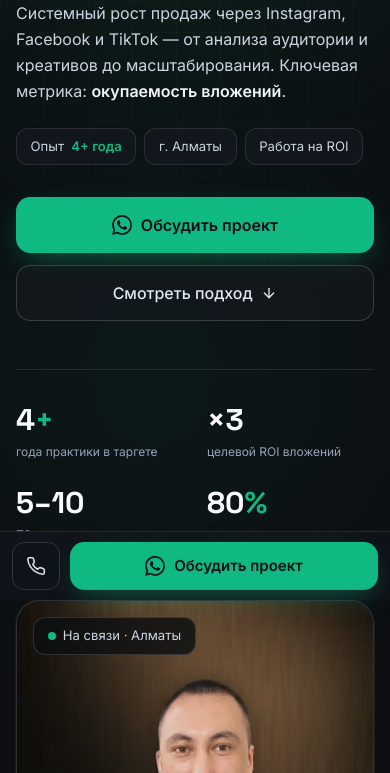
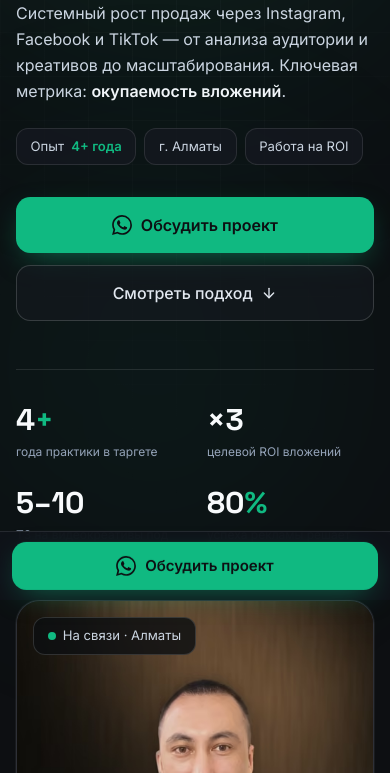
Before and after one commit to Nutamy/Azamat_Targetolog, a plain HTML site: page v1.html in a window 390 px wide. Shown: the part 320-1093 px from the top of the page. Drawn offline with Linux system fonts and the light colour scheme.

Commit message:
Remove phone button from v1 mobile contact bar
Drop the tel: link from the fixed mobile bar in v1.html; inside the theme-switcher iframe it navigated the frame to an error page
WhatsApp CTA now spans the full bar width

```diff
--- a/v1.html
+++ b/v1.html
@@ -675,10 +675,6 @@
 <!-- ═══════════ МОБИЛЬНАЯ ПЛАШКА (быстрая связь) ═══════════ -->
 <aside id="mobileBar" aria-label="Быстрая связь" class="fixed inset-x-0 bottom-0 z-50 md:hidden" style="padding-bottom:env(safe-area-inset-bottom)">
   <div class="flex items-center gap-2.5 border-t border-white/10 bg-[#10131A]/95 px-3 py-2.5 backdrop-blur-lg">
-    <a href="tel:+77029992938" aria-label="Позвонить: +7 702 999 29 38"
-       class="grid h-12 w-12 flex-none place-items-center rounded-xl border border-white/15 text-slate-200 transition-colors active:bg-white/10">
-      <svg class="h-5 w-5" viewBox="0 0 24 24" fill="none" stroke="currentColor" stroke-width="1.8" stroke-linecap="round" stroke-linejoin="round" aria-hidden="true"><path d="M22 16.92v3a2 2 0 0 1-2.18 2 19.79 19.79 0 0 1-8.63-3.07 19.5 19.5 0 0 1-6-6 19.79 19.79 0 0 1-3.07-8.67A2 2 0 0 1 4.11 2h3a2 2 0 0 1 2 1.72 12.84 12.84 0 0 0 .7 2.81 2 2 0 0 1-.45 2.11L8.09 9.91a16 16 0 0 0 6 6l1.27-1.27a2 2 0 0 1 2.11-.45 12.84 12.84 0 0 0 2.81.7A2 2 0 0 1 22 16.92z"/></svg>
-    </a>
     <a data-wa href="https://wa.me/77029992938" target="_blank" rel="noopener" class="btn-primary h-12 flex-1 px-4 text-[15px]">
       <svg class="h-5 w-5" viewBox="0 0 24 24" fill="currentColor" aria-hidden="true"><path d="M17.472 14.382c-.297-.149-1.758-.867-2.03-.967-.273-.099-.471-.148-.67.15-.197.297-.767.966-.94 1.164-.173.199-.347.223-.644.075-.297-.15-1.255-.463-2.39-1.475-.883-.788-1.48-1.761-1.653-2.059-.173-.297-.018-.458.13-.606.134-.133.297-.347.446-.52.149-.174.198-.298.297-.497.1-.198.05-.371-.025-.52-.075-.149-.669-1.612-.916-2.207-.242-.579-.487-.5-.669-.51-.173-.008-.371-.01-.57-.01-.198 0-.52.074-.792.372-.272.297-1.04 1.016-1.04 2.479 0 1.462 1.065 2.875 1.213 3.074.149.198 2.096 3.2 5.077 4.487.709.306 1.262.489 1.694.625.712.227 1.36.195 1.871.118.571-.085 1.758-.719 2.006-1.413.248-.694.248-1.289.173-1.413-.074-.124-.272-.198-.57-.347m-5.421 7.403h-.004a9.87 9.87 0 01-5.031-1.378l-.361-.214-3.741.982.998-3.648-.235-.374a9.86 9.86 0 01-1.51-5.26c.001-5.45 4.436-9.884 9.888-9.884 2.64 0 5.122 1.03 6.988 2.898a9.825 9.825 0 012.893 6.994c-.003 5.45-4.437 9.884-9.885 9.884m8.413-18.297A11.815 11.815 0 0012.05 0C5.495 0 .16 5.335.157 11.892c0 2.096.547 4.142 1.588 5.945L.057 24l6.305-1.654a11.882 11.882 0 005.683 1.448h.005c6.554 0 11.89-5.335 11.893-11.893a11.821 11.821 0 00-3.48-8.413Z"/></svg>
       Обсудить проект
```
